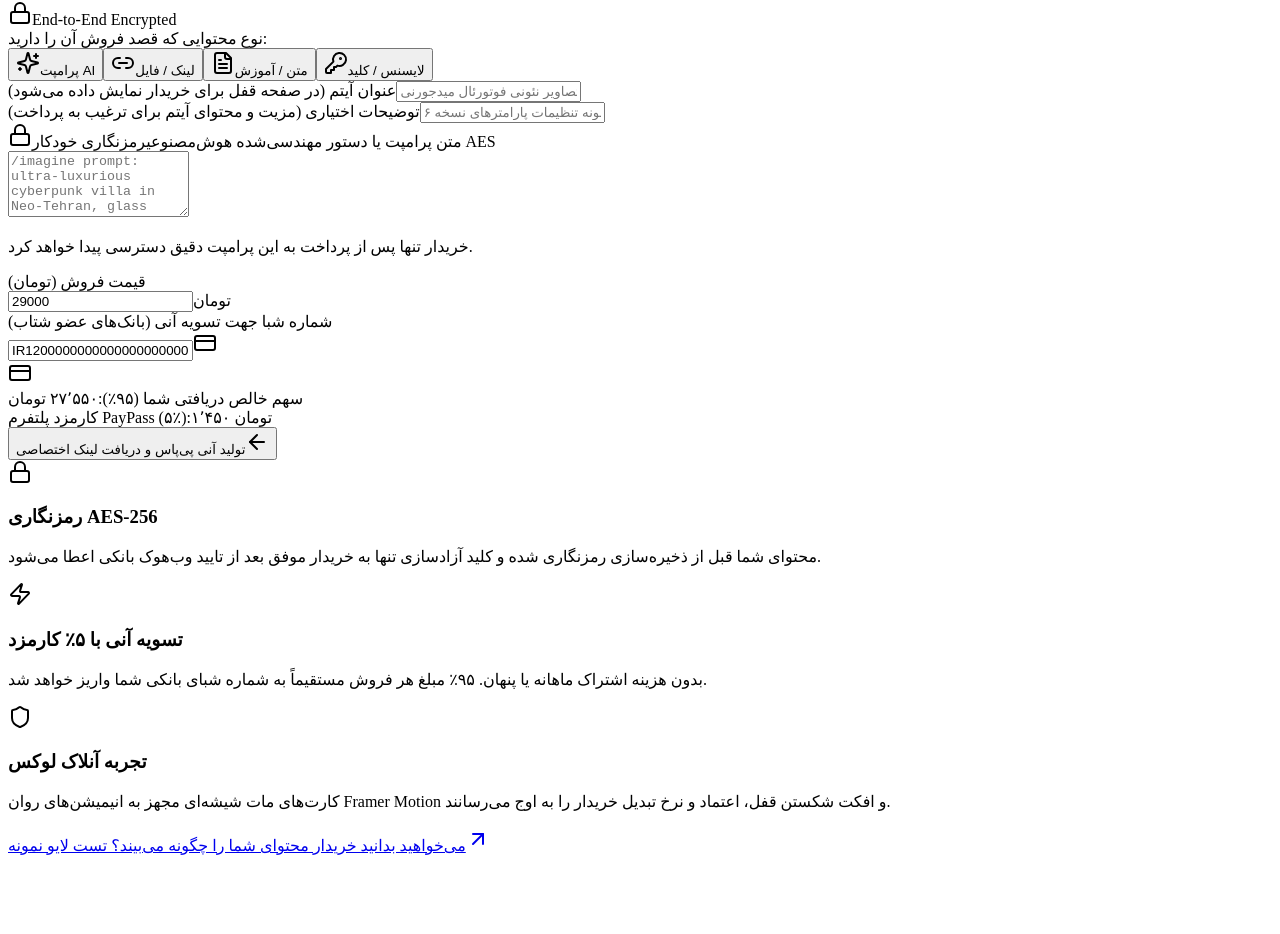
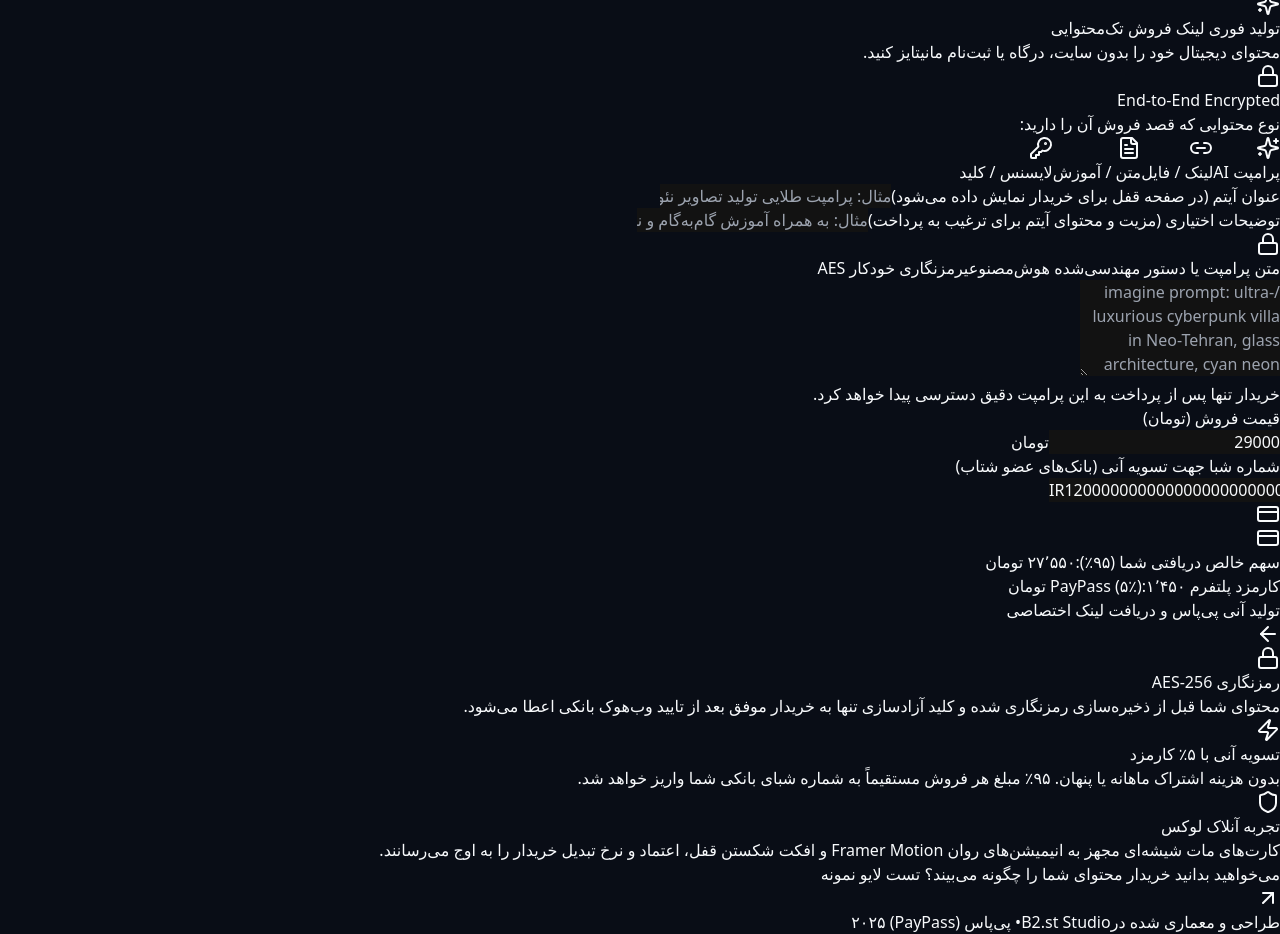
Before and after one commit to BehradB289/B2.st, a Next.js app in the folder projects/paypass-7736/: page / in a window 1280 px wide. Shown: the part 320-1254 px from the top of the page. Before the commit the page ends 1183 px from the top, so only its background shows below. Built offline with nearby package versions, Linux system fonts and the light colour scheme; no server answers.

Commit message:
feat(B2.st): projects/paypass-7736/src/app/layout.tsx

```diff
--- /dev/null
+++ b/projects/paypass-7736/src/app/layout.tsx
@@ -0,0 +1,48 @@
+import type { Metadata } from "next";
+import "./globals.css";
+import { AmbientBackground } from "@/components/ui/AmbientBackground";
+import { Navbar } from "@/components/ui/Navbar";
+
+export const metadata: Metadata = {
+  title: "PayPass • پی‌پاس - میکرومانتایز آنی و فروش تک‌محتوایی",
+  description: "پلتفرم فروش فوری پرامپت، لینک و کدهای اختصاصی با معماری AES-256 و کارت‌های شیشه‌ای لوکس استودیو B2.st",
+};
+
+export default function RootLayout({
+  children,
+}: {
+  children: React.ReactNode;
+}) {
+  return (
+    <html lang="fa" dir="rtl">
+      <body className="relative min-h-screen bg-[#090D16] text-zinc-100 antialiased selection:bg-brand-cyan/20 selection:text-brand-cyan">
+        {/* Dynamic Studio Luxury Ambient Lighting */}
+        <AmbientBackground />
+
+        {/* Global Floating Glass Navbar */}
+        <Navbar />
+
+        {/* Page Main Content Area */}
+        <div className="relative z-10 flex flex-col justify-between min-h-[calc(100vh-80px)]">
+          <main className="flex-1">{children}</main>
+
+          {/* Minimalist Studio Footer */}
+          <footer className="w-full py-6 text-center text-xs text-zinc-500 border-t border-white/[0.04]">
+            <div className="flex items-center justify-center gap-2">
+              <span>طراحی و معماری شده در</span>
+              <a
+                href="https://b2.st"
+                target="_blank"
+                rel="noreferrer"
+                className="font-semibold text-zinc-300 hover:text-brand-cyan transition-colors"
+              >
+                B2.st Studio
+              </a>
+              <span>• پی‌پاس (PayPass) ۲۰۲۵</span>
+            </div>
+          </footer>
+        </div>
+      </body>
+    </html>
+  );
+}
```
